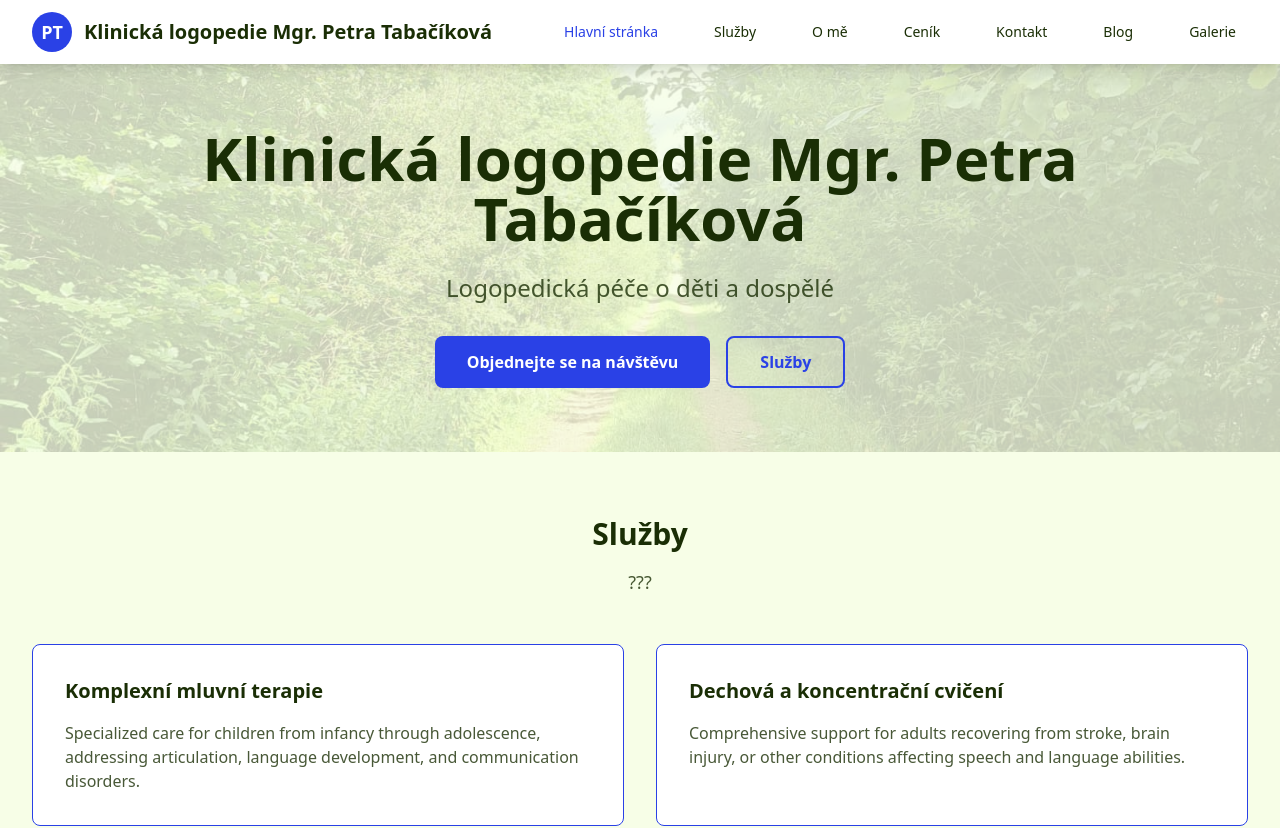
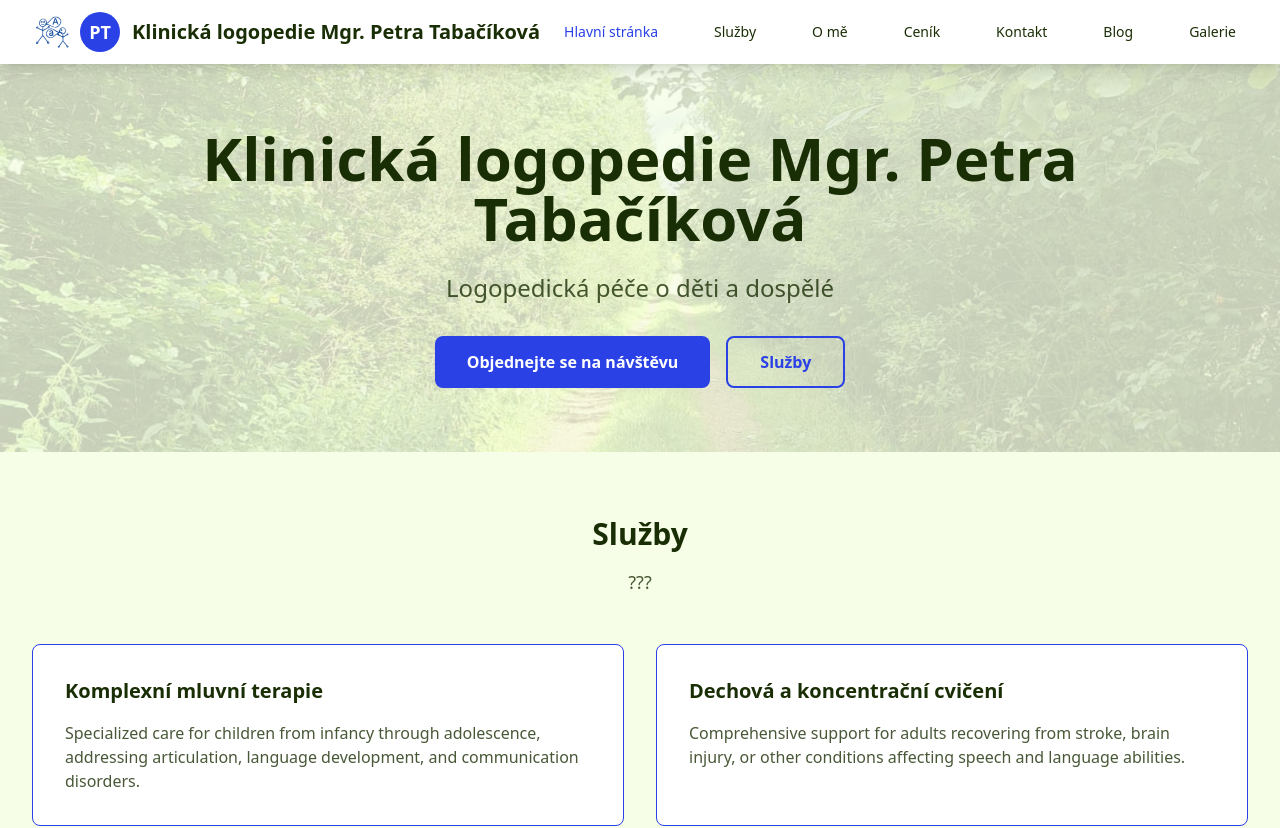
Before and after one commit to atlovnsugar/stranka, a React (Create React App) app: page / in a window 1280 px wide. Shown: the top 828 px of the page. Built offline with nearby package versions, Linux system fonts and the light colour scheme.

Commit message:
změna barvy svg u PT nahoře a přidání svg loga nahoře vedle PT

```diff
--- a/src/App.js
+++ b/src/App.js
@@ -1776,6 +1776,8 @@ const GalleryModal = ({ images, initialImage, onClose, getImageUrl }) => {
         <div className="flex justify-between h-16">
           <div className="flex items-center">
             <div className="flex-shrink-0 flex items-center">
+               <img src="/local_3.svg" alt="Logo" className="mr-2 w-10 h-10 flex-shrink-0" style={{ filter: 'brightness(0) saturate(100%) invert(19%) sepia(84%) saturate(1916%) hue-rotate(204deg) brightness(95%) contrast(92%)' }}
+    />
               <div
                 className="w-10 h-10 rounded-full flex items-center justify-center"
                 style={{ backgroundColor: theme.primaryColor }}
```
